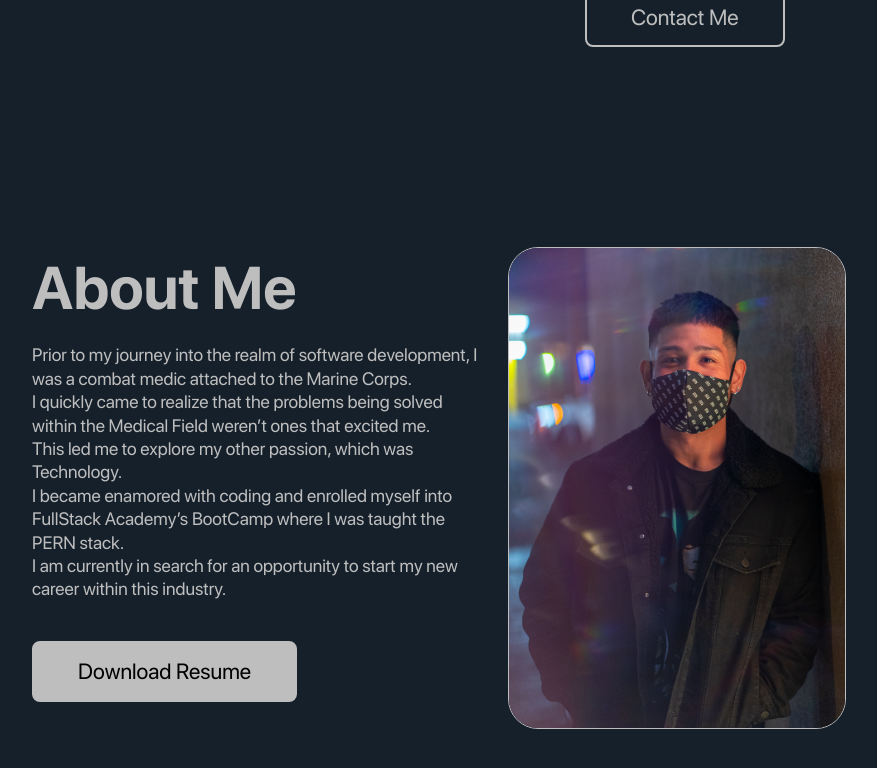
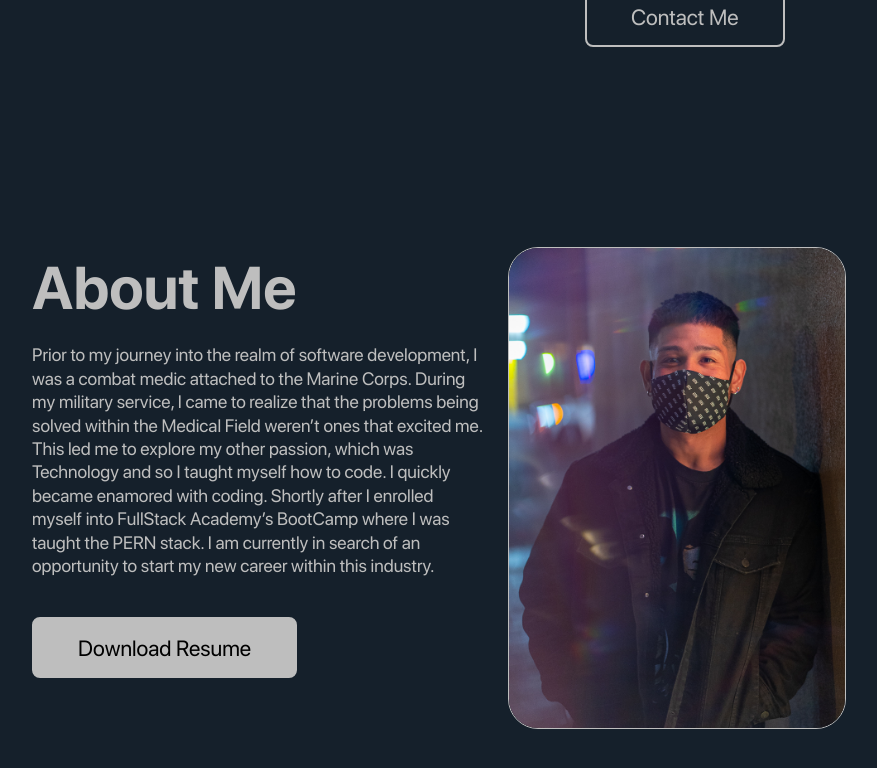
Before and after one commit to kthanesjesdapong/kt-portfolio, a React (Create React App) app: page / in a window 1280 px wide. Shown: the part 438-1206 px from the top of the page, without its empty margins (201-1078 px from the left). Built offline with nearby package versions, Linux system fonts and the light colour scheme; no server answers.

Commit message:
Fixed Grammar within AboutMeSec

```diff
--- a/src/components/AboutSection.js
+++ b/src/components/AboutSection.js
@@ -105,14 +105,14 @@ export default function AboutSection() {
           <AboutMeTitle subheading='A little' heading='About Me' />
           <PText>
             Prior to my journey into the realm of software development, I was a
-            combat medic attached to the Marine Corps. <br className='tab'></br>
-            I quickly came to realize that the problems being solved within the
-            Medical Field weren’t ones that excited me.<br></br> This led me to
-            explore my other passion, which was Technology.<br></br> I became
-            enamored with coding and enrolled myself into FullStack Academy’s
-            BootCamp where I was taught the PERN stack. <br></br>I am currently
-            in search for an opportunity to start my new career within this
-            industry.
+            combat medic attached to the Marine Corps. During my military
+            service, I came to realize that the problems being solved within the
+            Medical Field weren’t ones that excited me. This led me to explore
+            my other passion, which was Technology and so I taught myself how to
+            code. I quickly became enamored with coding. Shortly after I
+            enrolled myself into FullStack Academy’s BootCamp where I was taught
+            the PERN stack. I am currently in search of an opportunity to start
+            my new career within this industry.
           </PText>
           <div className='aboutSection__buttons'>
             <DownloadButton
```
